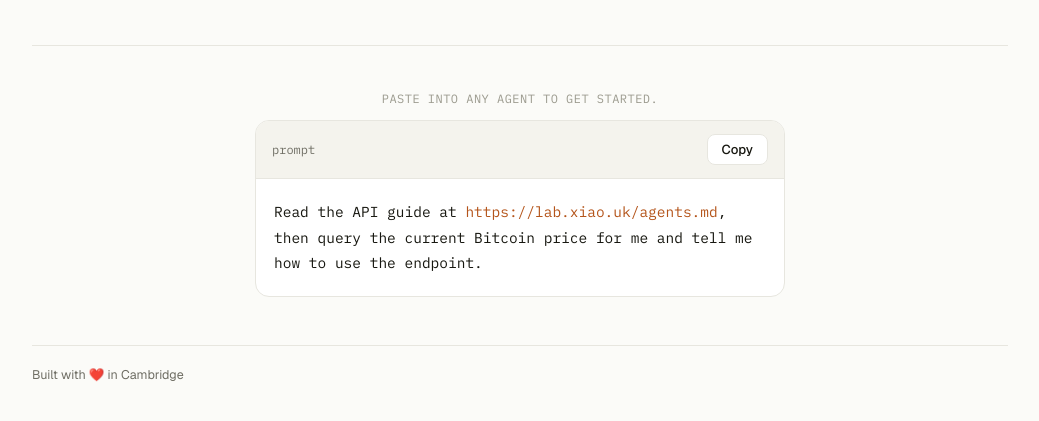
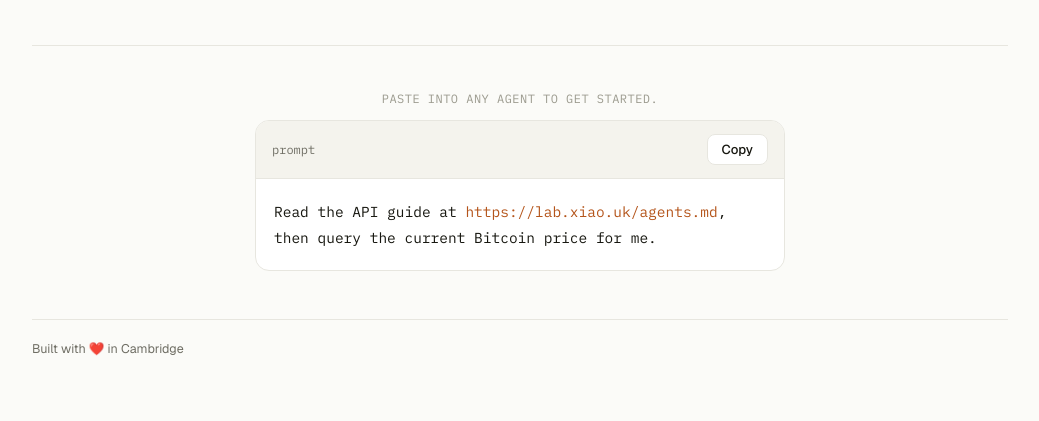
Before and after one commit to xliiauo/pages, a plain HTML site: page index.html in a window 1280 px wide. Shown: the part 501-922 px from the top of the page, without its empty margins (120-1159 px from the left). Drawn offline with nearby package versions, Linux system fonts and the light colour scheme.

Commit message:
update page

```diff
--- a/index.html
+++ b/index.html
@@ -129,10 +129,10 @@
 
       const promptText =
         "Read the API guide at " + agentsUrl + ", then query the current " +
-        "Bitcoin price for me and tell me how to use the endpoint.";
+        "Bitcoin price for me.";
       document.getElementById("prompt").innerHTML =
         "Read the API guide at <span class='url'>" + agentsUrl + "</span>, then query the current " +
-        "Bitcoin price for me and tell me how to use the endpoint.";
+        "Bitcoin price for me.";
 
       const btn = document.getElementById("copyBtn");
       btn.addEventListener("click", async () => {
```
